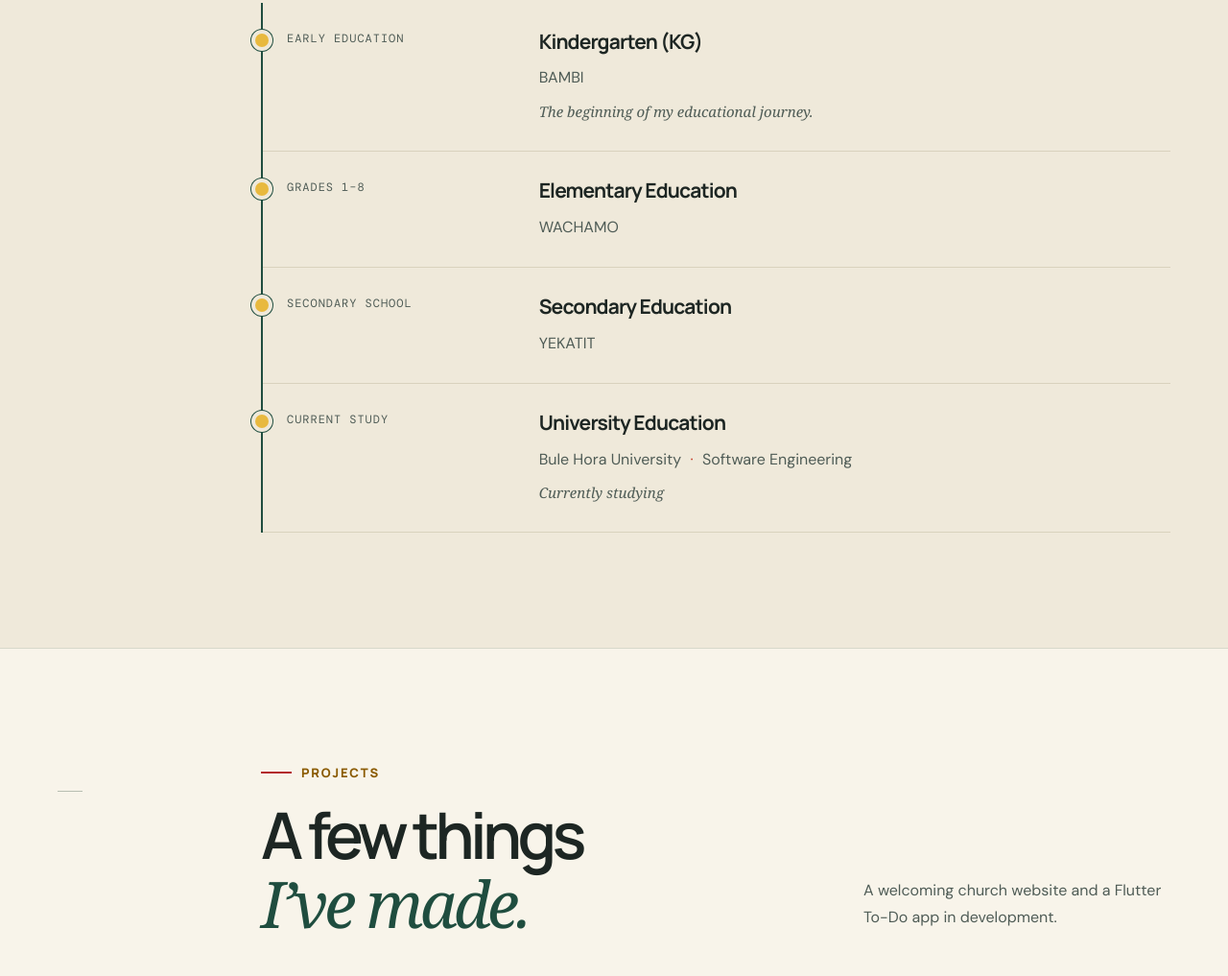
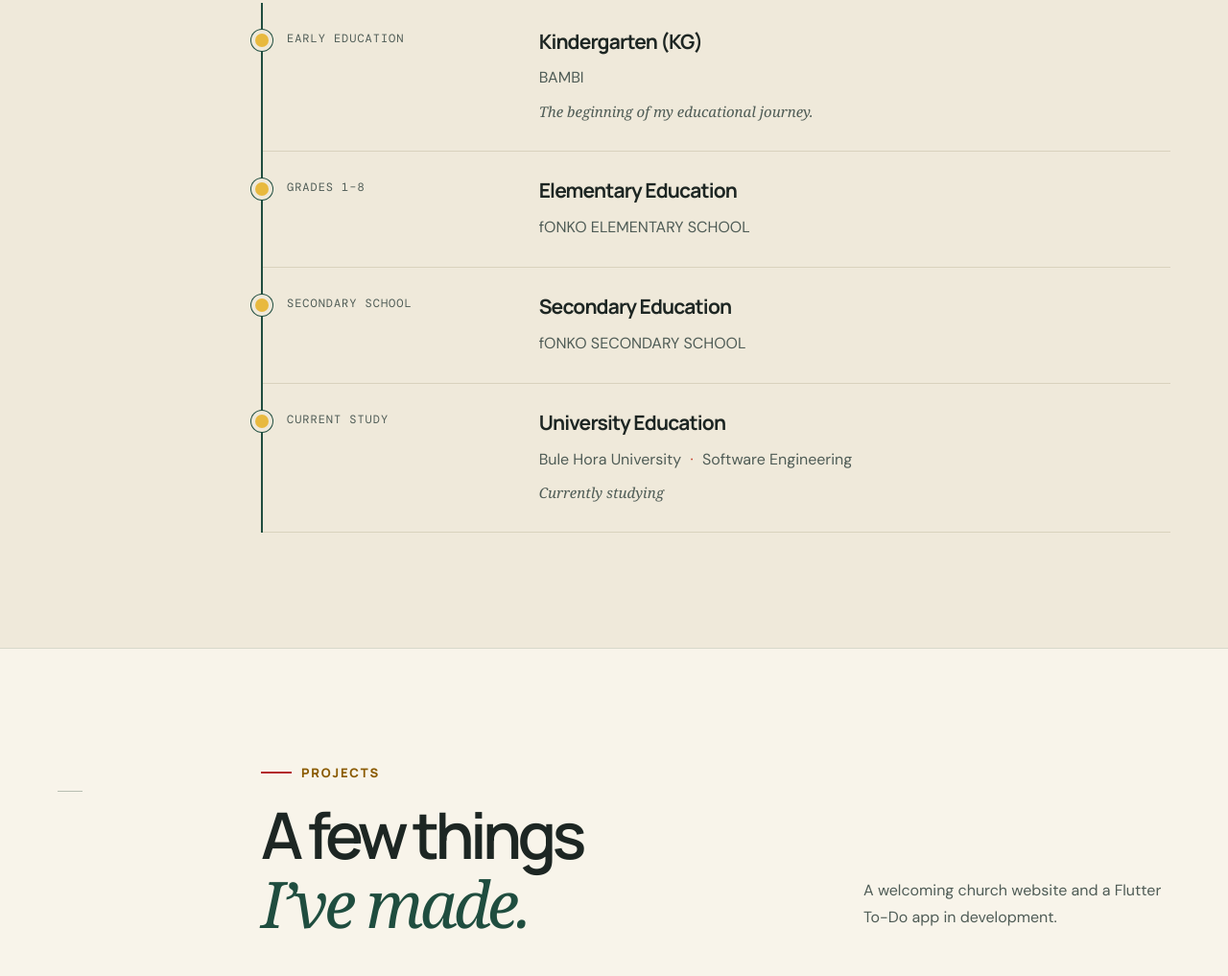
Before and after one commit to ynigussie80-dotcom/my-portfolio, a plain HTML site: page index.html in a window 1280 px wide. Shown: the part 3796-4813 px from the top of the page at 96% size. Drawn offline with nearby package versions, Linux system fonts and the light colour scheme.

Commit message:
Update education school names
Co-authored-by: Copilot <223556219+Copilot@users.noreply.github.com>

```diff
--- a/index.html
+++ b/index.html
@@ -343,7 +343,7 @@
                 <div class="education-date">GRADES 1–8</div>
                 <div class="education-detail">
                   <h3>Elementary Education</h3>
-                  <p>WACHAMO</p>
+                  <p>fONKO ELEMENTARY SCHOOL</p>
                 </div>
               </article>
               <article class="education-item">
@@ -351,7 +351,7 @@
                 <div class="education-date">SECONDARY SCHOOL</div>
                 <div class="education-detail">
                   <h3>Secondary Education</h3>
-                  <p>YEKATIT</p>
+                  <p>fONKO SECONDARY SCHOOL</p>
                 </div>
               </article>
               <article class="education-item">
```
